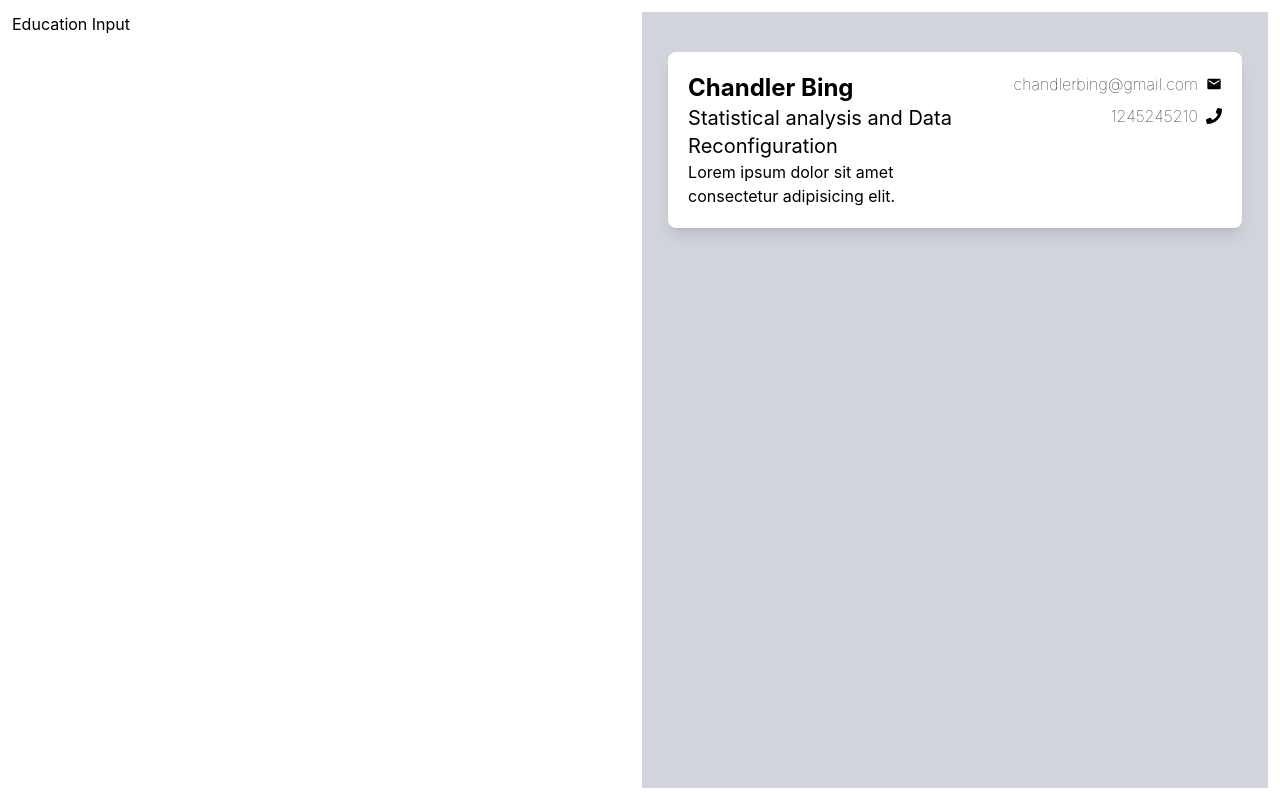
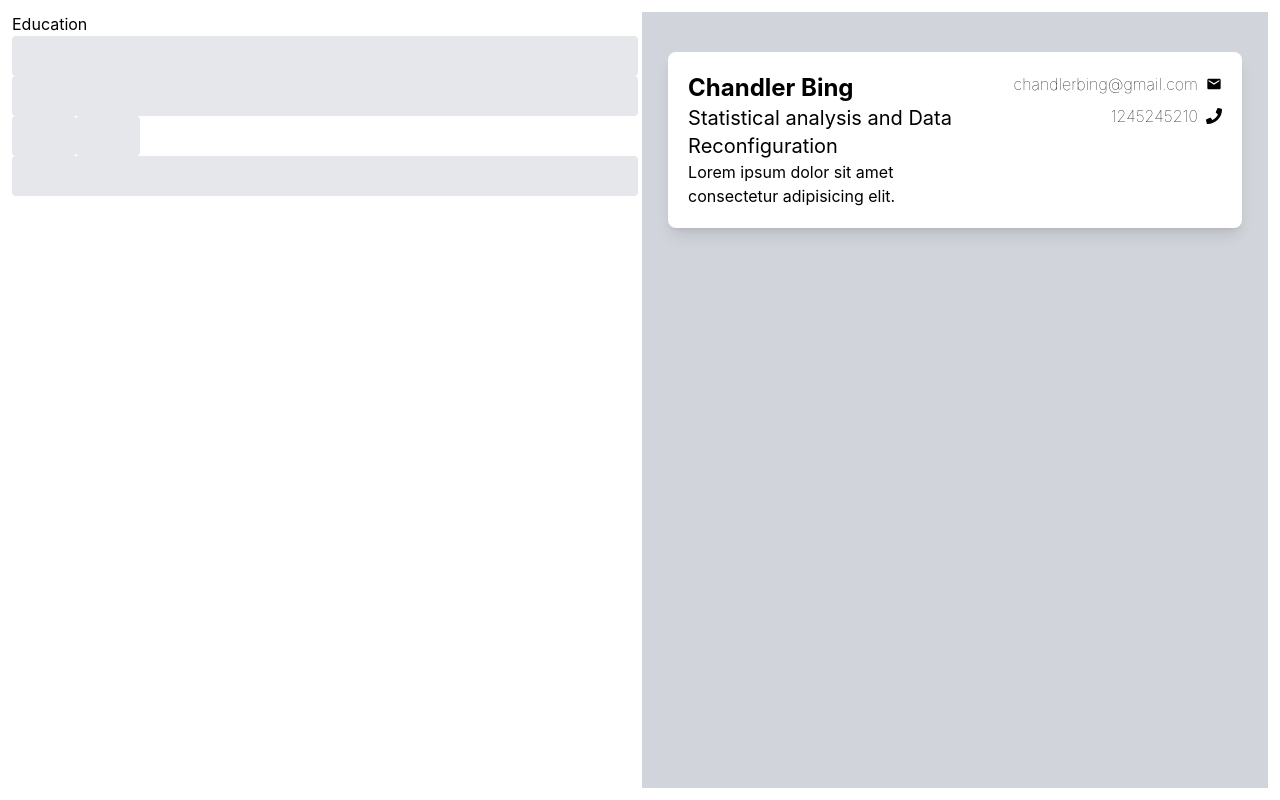
Before and after one commit to samsaw777/ResumeApp, a Next.js app: page /resume in a window 1280 px wide. Built offline with nearby package versions, Linux system fonts and the light colour scheme.

Commit message:
feat:educatin input added

```diff
--- a/components/education/EducationInput.tsx
+++ b/components/education/EducationInput.tsx
@@ -1,7 +1,39 @@
 import React from "react";
 
 const EducationInput: React.FC = () => {
-  return <div>Education Input</div>;
+  return (
+    <div>
+      Education
+      <form>
+        <div>
+          <input
+            type="text"
+            className="bg-gray-200 appearance-none border-2 border-gray-200 rounded w-full py-2 px-4 text-gray-700 leading-tight focus:outline-none focus:bg-white focus:border-purple-500"
+          />
+        </div>
+        <div>
+          <input
+            type="text"
+            className="bg-gray-200 appearance-none border-2 border-gray-200 rounded w-full py-2 px-4 text-gray-700 leading-tight focus:outline-none focus:bg-white focus:border-purple-500"
+          />
+        </div>
+        <div>
+          <input
+            type="text"
+            className="bg-gray-200 appearance-none border-2 border-gray-200 rounded py-2 px-4 text-gray-700 leading-tight focus:outline-none focus:bg-white focus:border-purple-500 w-16"
+          />
+          <input
+            type="text"
+            className="bg-gray-200 appearance-none border-2 border-gray-200 rounded py-2 px-4 text-gray-700 leading-tight focus:outline-none focus:bg-white focus:border-purple-500 w-16"
+          />
+          <input
+            type="text"
+            className="bg-gray-200 appearance-none border-2 border-gray-200 rounded w-full py-2 px-4 text-gray-700 leading-tight focus:outline-none focus:bg-white focus:border-purple-500"
+          />
+        </div>
+      </form>
+    </div>
+  );
 };
 
 export { EducationInput };
```
